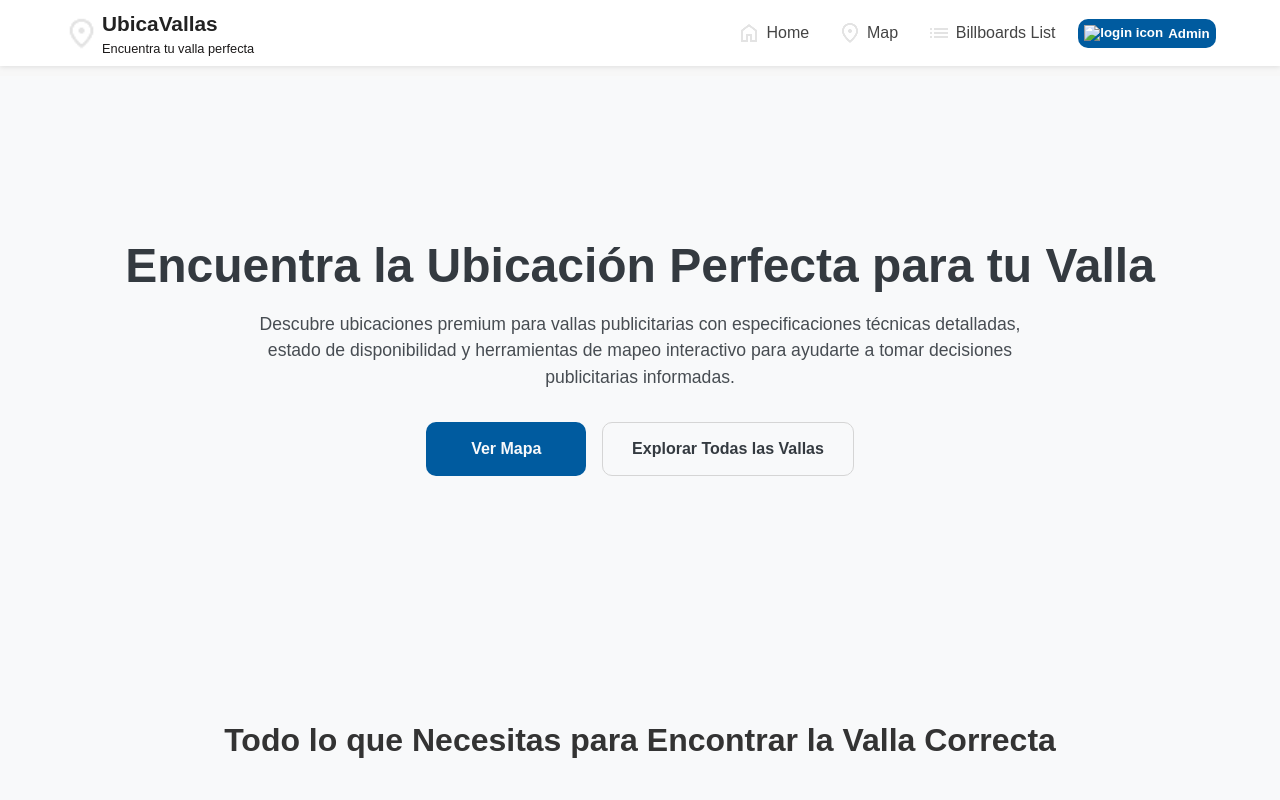
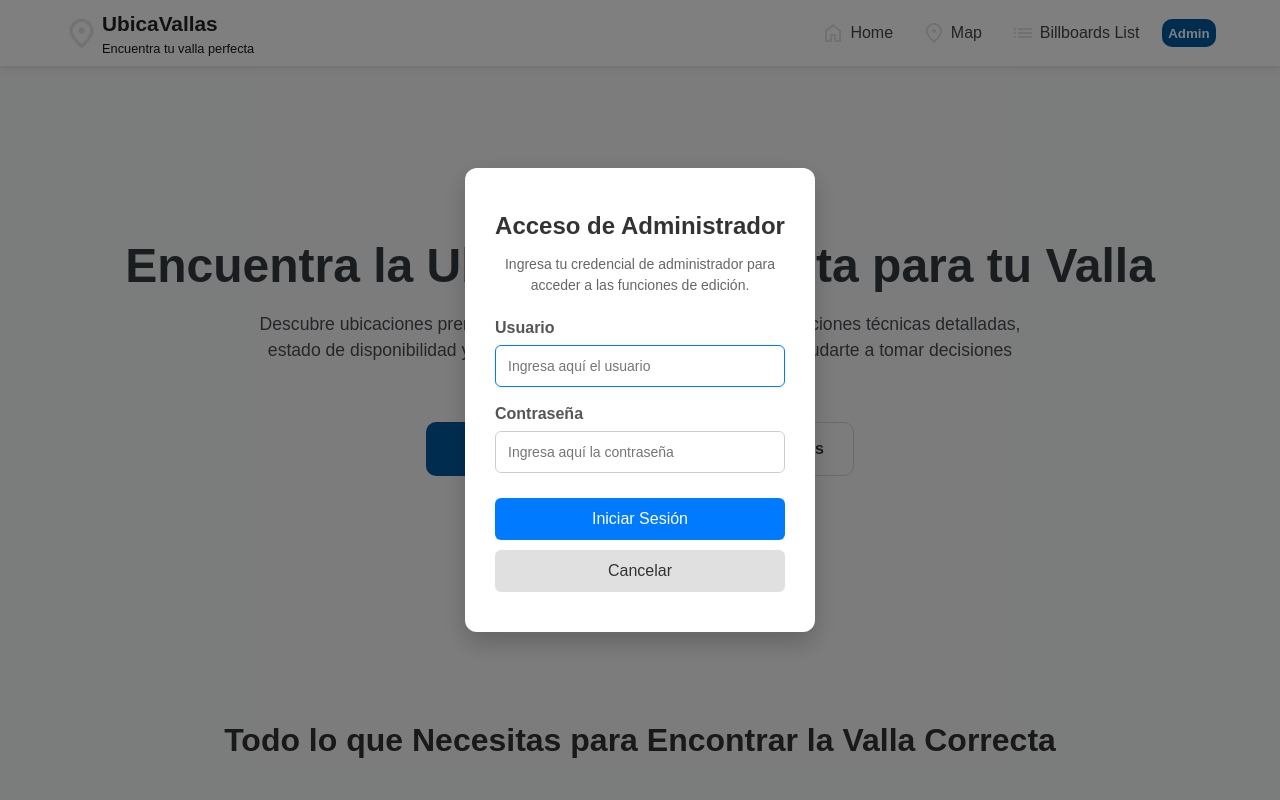
Before and after one commit to Aldor2000/UbicaVallasProyecto, a website: page public/index.html in a window 1280 px wide. Both pictures are taken after a click on the button "Admin". Shown: the top 800 px of the page. Drawn offline with Linux system fonts and the light colour scheme.

Commit message:
Añadi el formulario del login y accede desde el boton admin

```diff
--- a/public/billboards.html
+++ b/public/billboards.html
@@ -5,6 +5,9 @@
     <meta name="viewport" content="width=device-width, initial-scale=1.0" />
     <title>Document</title>
     <link rel="stylesheet" href="styles.css" />
+    <!-- login modal -->
+    <link rel="stylesheet" href="loginStyles.css">
+
     <link
       href="https://fonts.googleapis.com/icon?family=Material+Icons"
       rel="stylesheet"
@@ -38,7 +41,7 @@
             <img class="list-icon" src="icons/list.png" alt="list icon" />
             <span>Billboards List</span>
           </a>
-          <button class="login-button">
+          <button id="adminBtn" class="login-button">
             <img class="login-icon" src="icons/lock.png" alt="login icon" />
             Admin
           </button>
@@ -399,6 +402,29 @@
       </div>
     </main>
 
+    <!-- Modal de Login -->
+  <div id="loginModal" class="modal hidden" aria-hidden="true">
+    <div class="modal-content" role="dialog" aria-modal="true" aria-labelledby="loginTitle">
+      <form id="loginForm" autocomplete="off">
+        <h2 id="loginTitle">Acceso de Administrador</h2>
+        <p>Ingresa tu credencial de administrador para acceder a las funciones de edición.</p>
+
+        <label for="usuario">Usuario</label>
+        <input type="text" id="usuario" placeholder="Ingresa aquí el usuario" required>
+
+        <label for="password">Contraseña</label>
+        <input type="password" id="password" placeholder="Ingresa aquí la contraseña" required>
+
+        <button type="submit" class="btn-primary">Iniciar Sesión</button>
+        <button type="button" class="btn-secondary" id="closeLogin">Cancelar</button>
+        <!-- Aquí se mostrará el mensaje de error si ocurre -->
+      </form>
+    </div>
+  </div>
+
+  <!-- Login script-->
+    <script src="loginScript.js"></script>
+
     <script>
       const hamburger = document.querySelector(".hamburger");
       const navLinks = document.querySelector(".navbar-links");
@@ -407,5 +433,6 @@
         navLinks.classList.toggle("active");
       });
     </script>
+
   </body>
 </html>
--- a/public/index.html
+++ b/public/index.html
@@ -5,6 +5,9 @@
     <meta name="viewport" content="width=device-width, initial-scale=1.0" />
     <title>UbicaVallas - Home</title>
     <link rel="stylesheet" href="styles.css" />
+    <!-- login modal -->
+    <link rel="stylesheet" href="loginStyles.css">
+
     <link
       href="https://fonts.googleapis.com/icon?family=Material+Icons"
       rel="stylesheet"
@@ -38,7 +41,7 @@
             <img class="list-icon" src="icons/list.png" alt="list icon" />
             <span>Billboards List</span>
           </a>
-          <button class="login-button">
+          <button id="adminBtn" class="login-button">
             <img class="login-icon" src="icons/lock.png" alt="login icon" />
             Admin
           </button>
@@ -124,6 +127,26 @@
       </section>
     </main>
 
+    <!-- Modal de Login -->
+  <div id="loginModal" class="modal hidden" aria-hidden="true">
+    <div class="modal-content" role="dialog" aria-modal="true" aria-labelledby="loginTitle">
+      <form id="loginForm" autocomplete="off">
+        <h2 id="loginTitle">Acceso de Administrador</h2>
+        <p>Ingresa tu credencial de administrador para acceder a las funciones de edición.</p>
+
+        <label for="usuario">Usuario</label>
+        <input type="text" id="usuario" placeholder="Ingresa aquí el usuario" required>
+
+        <label for="password">Contraseña</label>
+        <input type="password" id="password" placeholder="Ingresa aquí la contraseña" required>
+
+        <button type="submit" class="btn-primary">Iniciar Sesión</button>
+        <button type="button" class="btn-secondary" id="closeLogin">Cancelar</button>
+        <!-- Aquí se mostrará el mensaje de error si ocurre -->
+      </form>
+    </div>
+  </div>
+
     <script>
       const hamburger = document.querySelector(".hamburger");
       const navLinks = document.querySelector(".navbar-links");
@@ -132,5 +155,9 @@
         navLinks.classList.toggle("active");
       });
     </script>
+
+    <!-- Login script-->
+    <script src="loginScript.js"></script>
+
   </body>
 </html>
--- /dev/null
+++ b/public/loginScript.js
@@ -0,0 +1,105 @@
+// loginScript.js
+document.addEventListener('DOMContentLoaded', () => {
+  const adminBtn = document.getElementById('adminBtn');
+  const loginModal = document.getElementById('loginModal');
+  const loginForm = document.getElementById('loginForm');
+  const closeLogin = document.getElementById('closeLogin');
+  const mainTitle = document.getElementById('mainTitle');
+
+  let isAdmin = false; // estado de sesión en memoria (no persistente)
+
+  // Mostrar modal
+  function openLogin() {
+    loginModal.classList.remove('hidden');
+    loginModal.setAttribute('aria-hidden', 'false');
+    // eliminar mensaje de error previo
+    removeError();
+    // enfocar campo usuario
+    const userInput = document.getElementById('usuario');
+    if (userInput) userInput.focus();
+  }
+
+  // Cerrar modal
+  function closeLoginModal() {
+    loginModal.classList.add('hidden');
+    loginModal.setAttribute('aria-hidden', 'true');
+  }
+
+  // Actualizar UI segun estado admin
+  function updateUIForAdmin() {
+    if (isAdmin) {
+      adminBtn.textContent = 'Cerrar Sesión';
+      adminBtn.setAttribute('aria-pressed', 'true');
+    } else {
+      adminBtn.textContent = 'Admin';
+      mainTitle.textContent = 'Catálogo de Departamentos';
+      adminBtn.removeAttribute('aria-pressed');
+    }
+  }
+
+  // Mostrar mensaje de error dentro del formulario
+  function showError(message) {
+    let err = loginForm.querySelector('.login-error');
+    if (!err) {
+      err = document.createElement('div');
+      err.className = 'login-error';
+      err.style.color = 'red';
+      err.style.marginTop = '8px';
+      err.style.fontSize = '14px';
+      loginForm.insertBefore(err, loginForm.querySelector('.btn-primary'));
+    }
+    err.textContent = message;
+  }
+
+  function removeError() {
+    const err = loginForm.querySelector('.login-error');
+    if (err) err.remove();
+  }
+
+  // Evento principal del botón admin (abrir modal o cerrar sesión)
+  adminBtn.addEventListener('click', () => {
+    if (!isAdmin) {
+      openLogin();
+    } else {
+      // Cerrar sesión
+      isAdmin = false;
+      updateUIForAdmin();
+      // opcional: mensaje de feedback
+      // alert('Sesión cerrada');
+    }
+  });
+
+  // Cerrar modal con botón cancelar
+  closeLogin.addEventListener('click', () => {
+    closeLoginModal();
+  });
+
+  // Cerrar modal si se hace click fuera del contenido (overlay)
+  loginModal.addEventListener('click', (e) => {
+    if (e.target === loginModal) {
+      closeLoginModal();
+    }
+  });
+
+  // Envío del formulario (validación)
+  loginForm.addEventListener('submit', (e) => {
+    e.preventDefault();
+    removeError();
+
+    const usuario = (document.getElementById('usuario').value || '').trim();
+    const password = document.getElementById('password').value || '';
+
+    // Credenciales fijas
+    if (usuario === 'admin' && password === '1234') {
+      isAdmin = true;
+      updateUIForAdmin();
+      closeLoginModal();
+      loginForm.reset();
+    } else {
+      showError('Usuario o contraseña incorrectos.');
+    }
+  });
+
+  // Inicializar estado en la UI
+  updateUIForAdmin();
+});
--- /dev/null
+++ b/public/loginStyles.css
@@ -0,0 +1,114 @@
+* {
+    margin: 0;
+    padding: 0;
+    box-sizing: border-box;
+    font-family: Arial, sans-serif;
+}
+/*
+html, body {
+    height: 100%;
+}
+*/
+
+/* Overlay modal */
+#loginModal {
+    position: fixed;
+    top: 0;
+    left: 0;
+    width: 100%;
+    height: 100%;
+    background: rgba(0,0,0,0.5); /* Fondo oscuro semitransparente */
+    display: flex;
+    justify-content: center;
+    align-items: center;
+    z-index: 1000;
+}
+
+/* Ocultar modal por defecto */
+#loginModal.hidden {
+    display: none;
+}
+
+/* Formulario centrado */
+#loginForm {
+    background-color: #fff;
+    padding: 40px 30px;
+    border-radius: 12px;
+    box-shadow: 0 10px 25px rgba(0,0,0,0.2);
+    width: 350px;
+    display: flex;
+    flex-direction: column;
+    animation: fadeIn 0.3s ease-in-out;
+}
+
+/* Animación */
+@keyframes fadeIn {
+    from {opacity: 0; transform: translateY(-20px);}
+    to {opacity: 1; transform: translateY(0);}
+}
+
+/* Títulos y párrafo */
+#loginForm h2 {
+    text-align: center;
+    margin-bottom: 10px;
+    color: #333;
+    font-size: 24px;
+}
+
+#loginForm p {
+    text-align: center;
+    margin-bottom: 20px;
+    color: #666;
+    font-size: 14px;
+}
+
+/* Labels e inputs */
+#loginForm label {
+    margin-bottom: 5px;
+    font-weight: bold;
+    color: #555;
+}
+
+#loginForm input {
+    margin-bottom: 15px;
+    padding: 12px;
+    border-radius: 6px;
+    border: 1px solid #ccc;
+    font-size: 14px;
+    outline: none;
+    transition: border 0.3s;
+}
+
+#loginForm input:focus {
+    border-color: #007bff;
+}
+
+/* Botones */
+#loginForm .btn-primary,
+#loginForm .btn-secondary {
+    padding: 12px;
+    border-radius: 6px;
+    font-size: 16px;
+    cursor: pointer;
+    margin-top: 10px;
+    border: none;
+    transition: background 0.3s;
+}
+
+#loginForm .btn-primary {
+    background-color: #007bff;
+    color: #fff;
+}
+
+#loginForm .btn-primary:hover {
+    background-color: #0056b3;
+}
+
+#loginForm .btn-secondary {
+    background-color: #e0e0e0;
+    color: #333;
+}
+
+#loginForm .btn-secondary:hover {
+    background-color: #bdbdbd;
+}
--- a/public/styles.css
+++ b/public/styles.css
@@ -82,8 +82,7 @@ header{
   display: flex;
 }
 
-.navbar-links a,
-.login-button {
+.navbar-links a {
   display: flex;
   align-items: center;
   justify-content: left;
@@ -95,8 +94,6 @@ header{
   border-radius: 10px;
 
 }
-
-
 
 .login-button {
   display: flex;
```
Also changed, not shown: public/map.html (+3 -0 lines).
